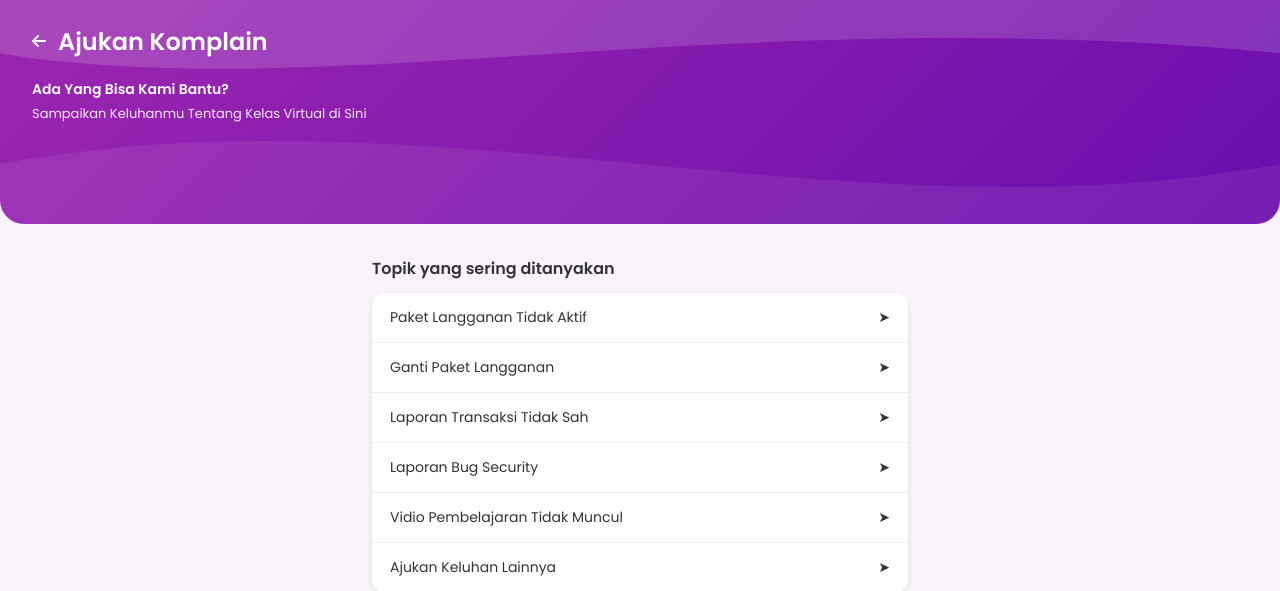
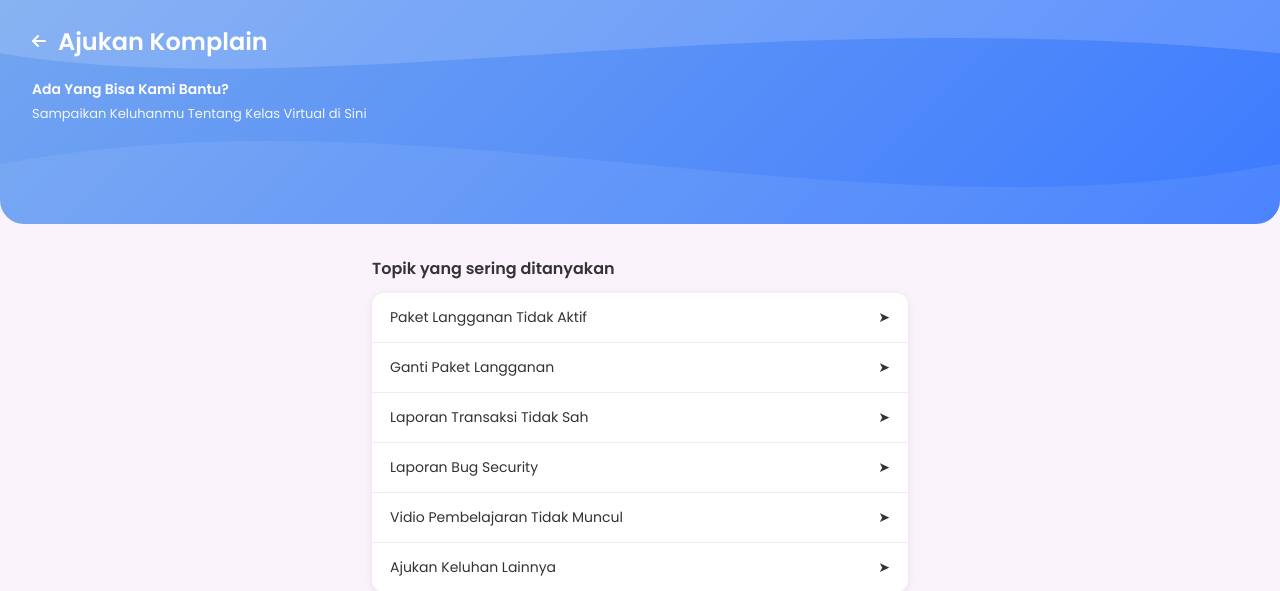
Before and after one commit to adtyfp/kelasvirtual, a PHP site: page /komplain.php in a window 1280 px wide. Shown: the top 591 px of the page. Run offline with PHP 8.4, Linux system fonts and the light colour scheme.

Commit message:
Update komplain.php

```diff
--- a/komplain.php
+++ b/komplain.php
@@ -6,7 +6,7 @@
   <title>Ajukan Komplain</title>
   <link href="https://fonts.googleapis.com/css2?family=Poppins:wght@400;600;700&display=swap" rel="stylesheet">
    <link rel="stylesheet" href="https://cdnjs.cloudflare.com/ajax/libs/font-awesome/6.4.0/css/all.min.css">
-  <style>
+   <style>
     * {
       margin: 0;
       padding: 0;
@@ -27,7 +27,7 @@
     /* ===== HEADER ===== */
     .header {
       position: relative;
-      background: linear-gradient(135deg, #9C27B0, #6A0DAD);
+      background: linear-gradient(135deg,#73a5f0 0%, #3d7bff 100%);
       color: white;
       padding: 20px 16px 80px;
       border-bottom-left-radius: 24px;
```
